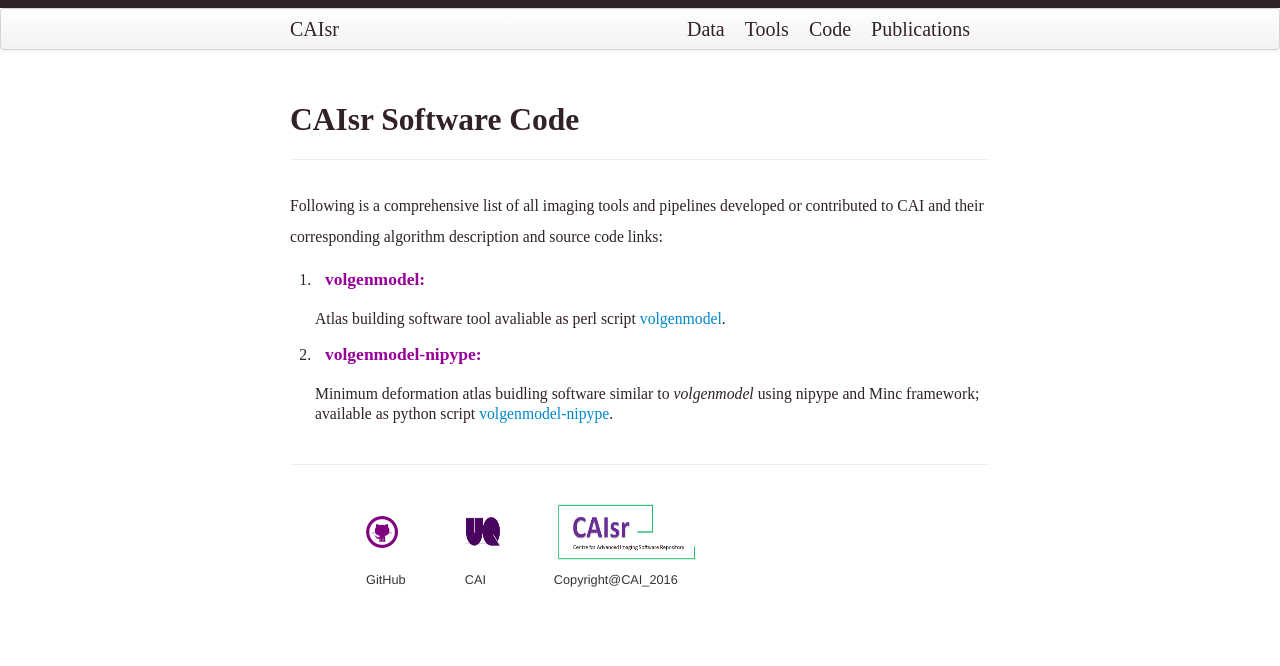
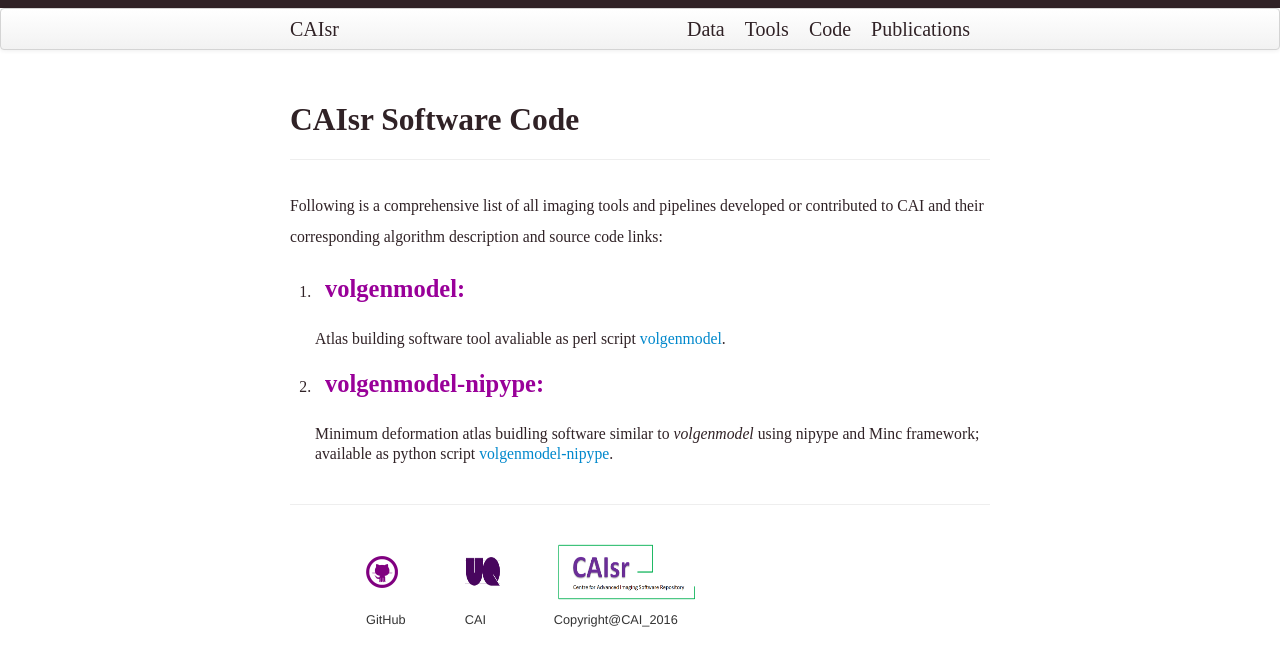
Before and after one commit to CAIsr/CAIsr.github.io, a Jekyll site: the page built from pages/software.md, in a window 1280 px wide. Shown: the top 666 px of the page. Built offline with Jekyll 4.4.1, drawn with Linux system fonts in a browser that asks for light colours.

Commit message:
Update software.md
sub-heading font

```diff
--- a/pages/software.md
+++ b/pages/software.md
@@ -8,7 +8,7 @@
 
 
 1. <dl>
-   <dd> <h4 style="color:#990099;"> volgenmodel: </h4> </dd>
+   <dd> <h3 style="color:#990099;"> volgenmodel: </h3> </dd>
    </dl>
 
    Atlas building software tool avaliable as perl script [volgenmodel](volgenmodel.html).
@@ -18,7 +18,7 @@
 
 
 2. <dl>
-   <dd> <h4 style="color:#990099;"> volgenmodel-nipype: </h4> </dd>
+   <dd> <h3 style="color:#990099;"> volgenmodel-nipype: </h3> </dd>
    </dl>
 
    Minimum deformation atlas buidling software similar to *volgenmodel* using nipype and Minc framework;
```
